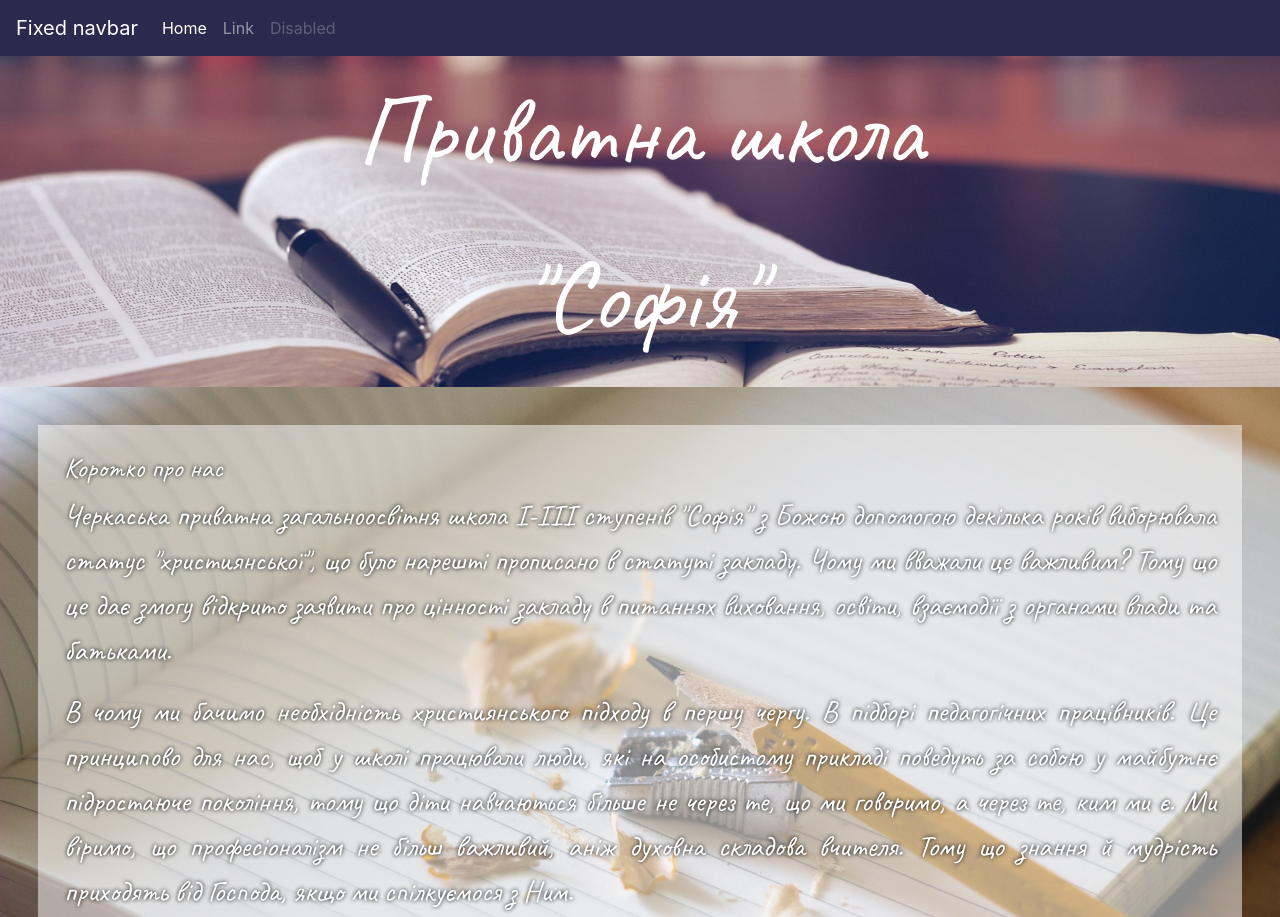
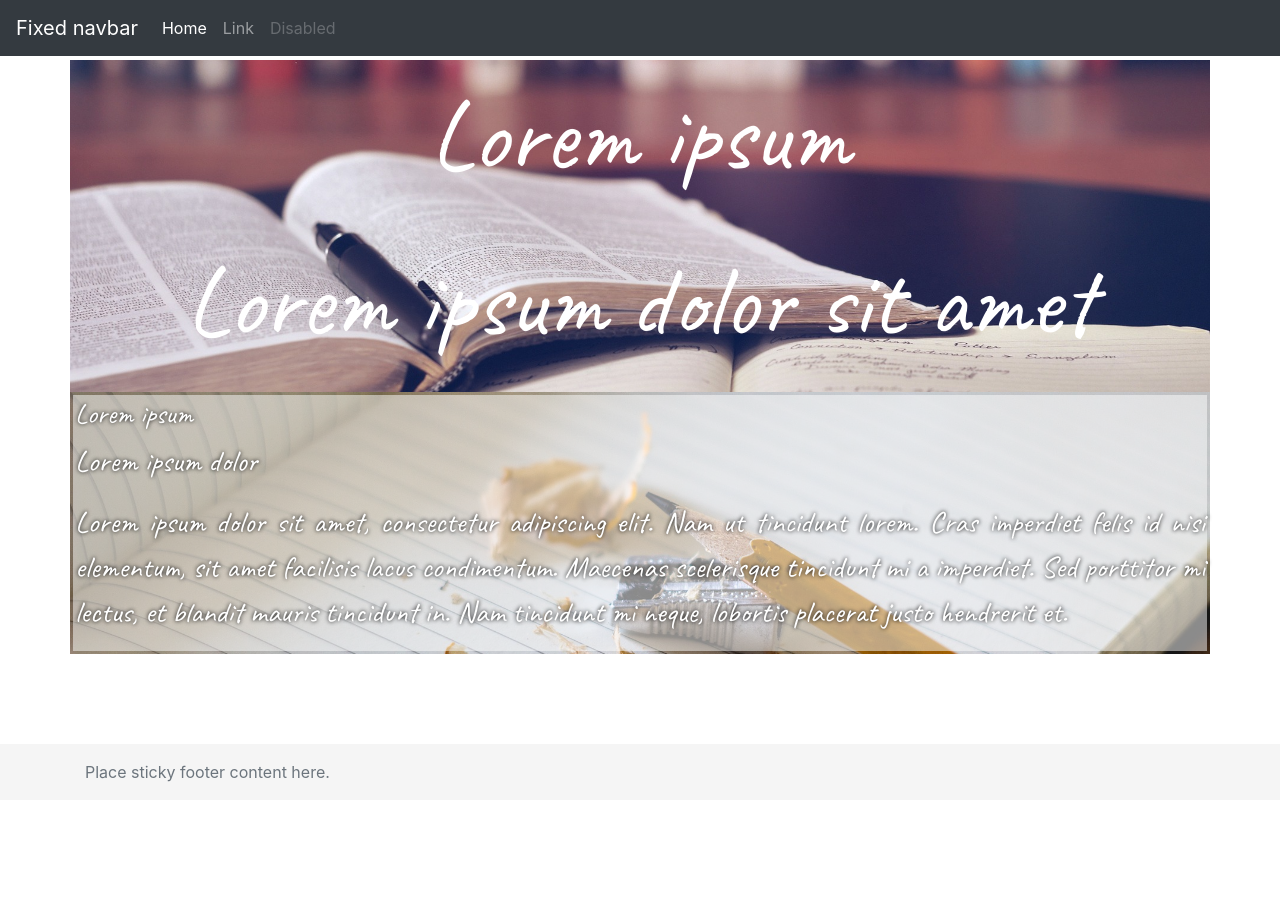
Before and after one commit to devbracestudio/devbracestudio.github.io, a plain HTML site: page index.html in a window 1280 px wide. Shown: the top 917 px of the page. After the commit the page ends 800 px from the top, so only its background shows below. Drawn offline with nearby package versions, Linux system fonts and the light colour scheme.

Commit message:
normal work

```diff
--- a/css/style.css
+++ b/css/style.css
@@ -5,10 +5,14 @@ body {
   height: 100%;
   margin: 0;
   padding: 0;
+  overflow-x: hidden;
 }
 
-main > .container-fluid {
-  padding: 55px 0px 0;
+main{
+  margin-right: 0px;
+}
+main > .container {
+  padding: 60px 0px 0;
 }
 
 .footer {
@@ -20,8 +24,8 @@ main > .container-fluid {
   padding-left: 15px;
 }
 
-.navbar {
-    background-color:#2d284e /* for latest browsers */
+.navbar navbar-expand-lg navbar-dark fixed-top {
+    background: rgba(255, 255, 255, 0); /* for latest browsers */
 }
 
 .intro {
@@ -55,13 +59,13 @@ main > .container-fluid {
 }
 
 .about_background {
-    margin: 3vw;
+    margin: 3px;
     background: rgba(255, 255, 255, 0.5);
     text-shadow: #000000 0 0 4px;
 }
 
 .about_text {
-    padding: 2vw;
+    margin: 2px;
     font-family: 'Caveat', cursive;
     font-size: 30px;
     font-weight: 200;
--- a/index.html
+++ b/index.html
@@ -18,7 +18,7 @@
 <body class="d-flex flex-column h-100">
 <header>
     <!-- Fixed navbar -->
-    <nav class="navbar navbar-expand-md navbar-dark fixed-top bg-custom">
+    <nav class="navbar navbar-expand-md navbar-dark fixed-top bg-dark">
         <a class="navbar-brand" href="#">Fixed navbar</a>
         <button aria-controls="navbarCollapse" aria-expanded="false" aria-label="Toggle navigation"
                 class="navbar-toggler"
@@ -43,11 +43,11 @@
 
 <!-- Begin page content -->
 <main class="flex-shrink-0" role="main">
-    <div class="container-fluid">
+    <div class="container">
       <div class="intro">
         <div class="intro_text">
-          <p>Приватна школа</p>
-          <p>"Софія"</p>
+          <p>Lorem ipsum</p>
+          <p>Lorem ipsum dolor sit amet</p>
         </div>
       </div>
       <div class="row">
@@ -55,14 +55,13 @@
           <div class="about">
             <div class="about_background">
               <div class="about_text">
-                <h3>Коротко про нас</h3>
-                <p>
-                  Черкаська приватна загальноосвітня школа І-ІІІ ступенів "Софія" з Божою допомогою декілька років виборювала статус "християнської", що було нарешті прописано в статуті закладу. Чому ми вважали це важливим? Тому що це дає змогу відкрито заявити про цінності закладу в питаннях виховання, освіти, взаємодії з органами влади та батьками.
-                </p>
-                <p>
-                  В чому ми бачимо необхідність християнського підходу в першу чергу. В підборі педагогічних працівників. Це принципово для нас, щоб у школі працювали люди, які на особистому прикладі поведуть за собою у майбутнє підростаюче покоління, тому що діти навчаються більше не через те, що ми говоримо, а через те, ким ми є. Ми віримо, що професіоналізм не більш важливий, аніж духовна складова вчителя. Тому що знання й мудрість приходять від Господа, якщо ми спілкуємося з Ним.
-                </p>
-                </div>
+                <h3>Lorem ipsum</h3>
+                <p>Lorem ipsum dolor</p>
+                <p>Lorem ipsum dolor sit amet, consectetur adipiscing elit. Nam ut tincidunt lorem. Cras
+                   imperdiet felis id nisi elementum, sit amet facilisis lacus condimentum. Maecenas scelerisque
+                   tincidunt mi a imperdiet. Sed porttitor mi lectus, et blandit mauris tincidunt in. Nam
+                   tincidunt mi neque, lobortis placerat justo hendrerit et.</p>
+              </div>
             </div>
           </div>
         </div>
```
